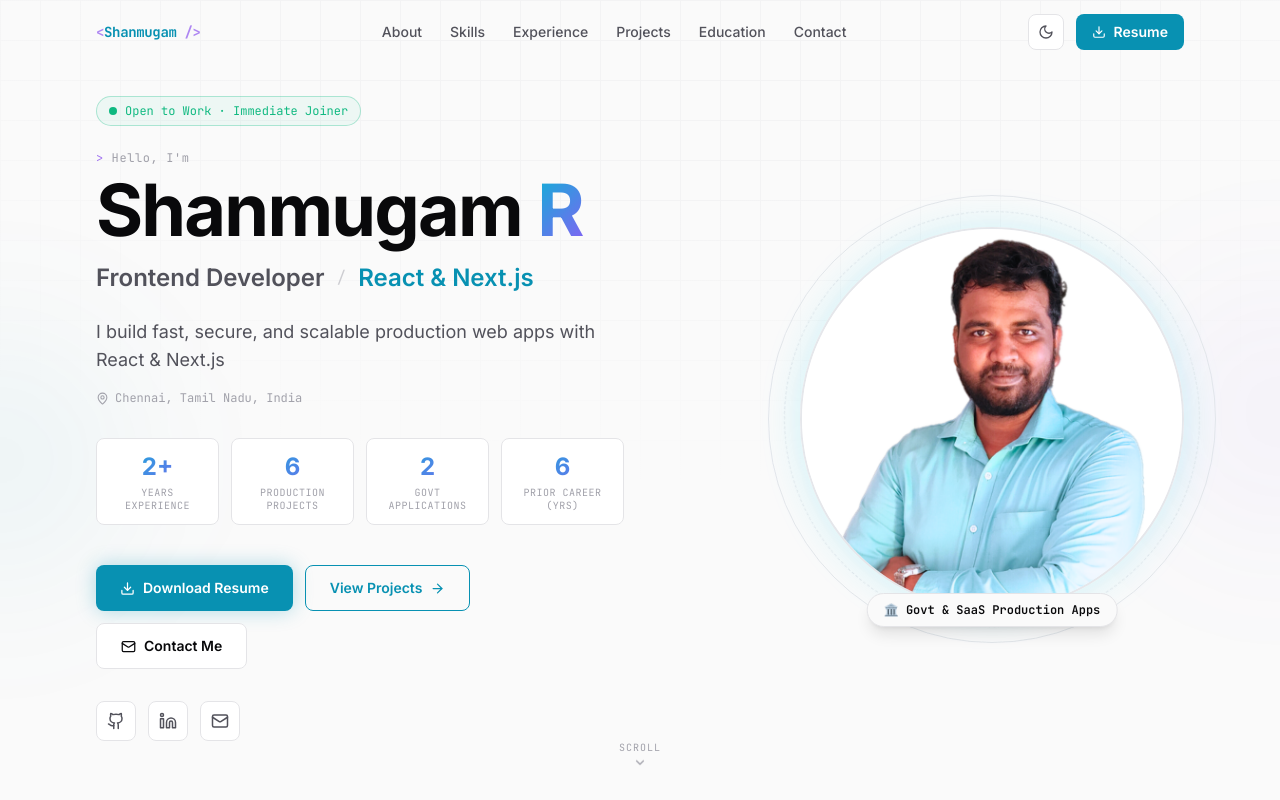
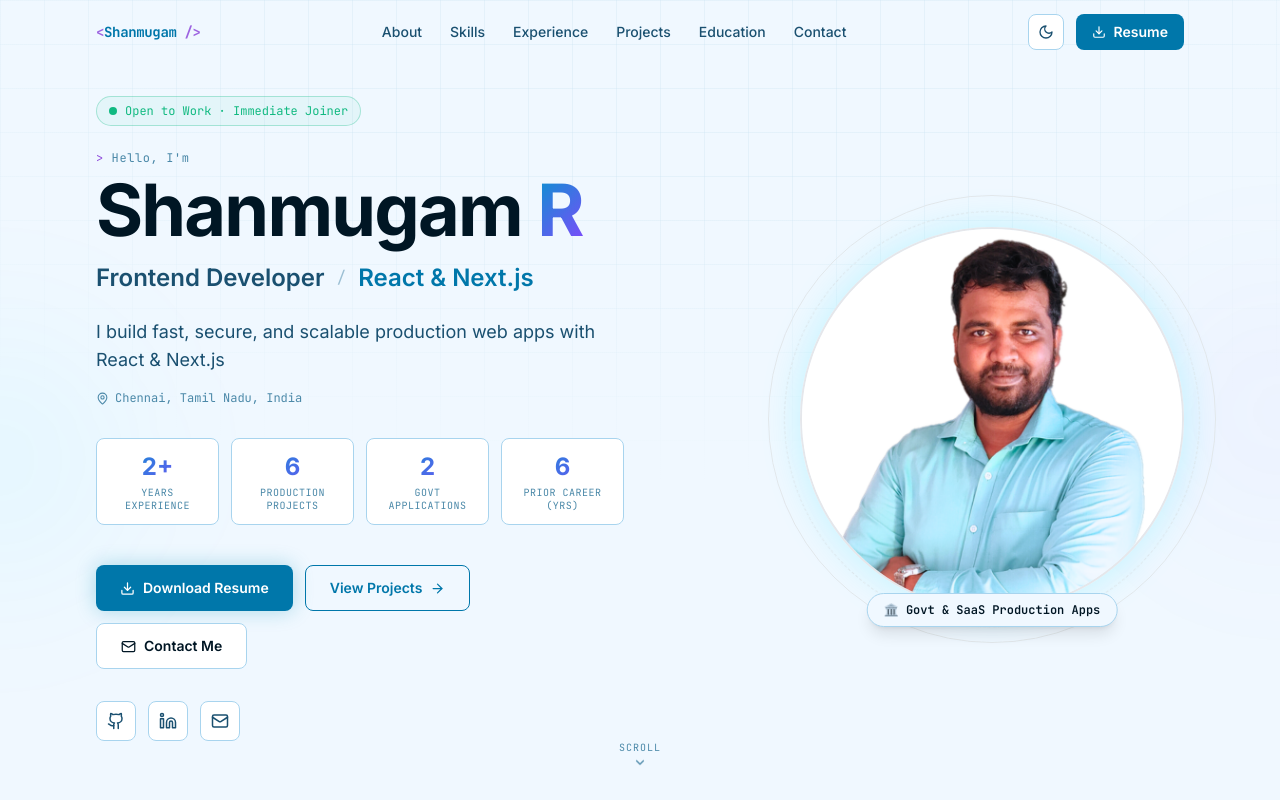
Before and after one commit to Shanmugamrskfamily/shanmugam-portfolio, a Next.js app: page / in a window 1280 px wide. Shown: the top 800 px of the page. Built offline with nearby package versions, Linux system fonts and the light colour scheme.

Commit message:
feat: update portfolio with Tron Legacy theme, enhance styles and components

```diff
--- a/src/app/globals.css
+++ b/src/app/globals.css
@@ -3,36 +3,36 @@
 @tailwind utilities;
 
 @layer base {
-  /* Light mode — clean zinc with cyan accent */
+  /* ─── Light mode — Tron bright terminal ─── */
   :root {
-    --color-primary: #0891b2;
-    --color-primary-hover: #0e7490;
-    --color-accent: #7c3aed;
-    --color-bg: #fafafa;
-    --color-bg-secondary: #f4f4f5;
+    --color-primary: #0077aa;
+    --color-primary-hover: #005580;
+    --color-accent: #6600cc;
+    --color-bg: #f0f8ff;
+    --color-bg-secondary: #e2f0fb;
     --color-surface: #ffffff;
-    --color-border: #e4e4e7;
-    --color-text: #09090b;
-    --color-text-muted: #52525b;
-    --color-text-subtle: #a1a1aa;
-    --gradient-primary: linear-gradient(135deg, #0891b2 0%, #7c3aed 100%);
-    --gradient-accent: linear-gradient(135deg, #06b6d4 0%, #8b5cf6 100%);
+    --color-border: #a8d4ee;
+    --color-text: #001624;
+    --color-text-muted: #1a5070;
+    --color-text-subtle: #4a88a8;
+    --gradient-primary: linear-gradient(135deg, #0077aa 0%, #6600cc 100%);
+    --gradient-accent: linear-gradient(135deg, #0099cc 0%, #8844ff 100%);
   }
 
-  /* Dark mode — near-black zinc with electric cyan accent */
+  /* ─── Dark mode — Tron Legacy ─── */
   .dark {
-    --color-primary: #22d3ee;
-    --color-primary-hover: #67e8f9;
-    --color-accent: #a78bfa;
-    --color-bg: #09090b;
-    --color-bg-secondary: #111113;
-    --color-surface: #18181b;
-    --color-border: #27272a;
-    --color-text: #fafafa;
-    --color-text-muted: #a1a1aa;
-    --color-text-subtle: #52525b;
-    --gradient-primary: linear-gradient(135deg, #0891b2 0%, #7c3aed 100%);
-    --gradient-accent: linear-gradient(135deg, #22d3ee 0%, #a78bfa 100%);
+    --color-primary: #00e5ff;
+    --color-primary-hover: #40eeff;
+    --color-accent: #9b59ff;
+    --color-bg: #000d1a;
+    --color-bg-secondary: #01111f;
+    --color-surface: #051c2e;
+    --color-border: #0a3854;
+    --color-text: #cef0ff;
+    --color-text-muted: #5ab8cc;
+    --color-text-subtle: #1e5a6e;
+    --gradient-primary: linear-gradient(135deg, #00bfff 0%, #9b59ff 100%);
+    --gradient-accent: linear-gradient(135deg, #00e5ff 0%, #9b59ff 100%);
   }
 
   * {
@@ -55,12 +55,13 @@
   }
 
   ::selection {
-    background-color: rgba(8, 145, 178, 0.2);
+    background-color: rgba(0, 119, 170, 0.25);
     color: var(--color-text);
   }
 
   .dark ::selection {
-    background-color: rgba(34, 211, 238, 0.25);
+    background-color: rgba(0, 229, 255, 0.2);
+    color: #00e5ff;
   }
 }
 
@@ -103,31 +104,74 @@
     @apply max-w-6xl mx-auto px-4 sm:px-6 lg:px-8;
   }
 
-  /* Tech-style glow ring for primary elements */
+  /* Tron glow ring */
   .glow-ring {
     box-shadow:
       0 0 0 1px var(--color-primary),
-      0 0 20px rgba(34, 211, 238, 0.12);
+      0 0 16px rgba(0, 119, 170, 0.2);
   }
 
   .dark .glow-ring {
     box-shadow:
       0 0 0 1px var(--color-primary),
-      0 0 24px rgba(34, 211, 238, 0.18);
+      0 0 24px rgba(0, 229, 255, 0.25);
   }
 
-  /* Custom scrollbar */
+  /* Tron card hover glow */
+  .tron-card {
+    transition:
+      border-color 0.3s ease,
+      box-shadow 0.3s ease;
+  }
+
+  .dark .tron-card:hover {
+    box-shadow:
+      0 0 20px rgba(0, 229, 255, 0.08),
+      inset 0 0 20px rgba(0, 229, 255, 0.02);
+  }
+
+  /* Tron badge — used for all tech skill pills */
+  .tron-badge {
+    background: rgba(0, 119, 170, 0.06);
+    border: 1px solid rgba(0, 119, 170, 0.3);
+    color: var(--color-text-muted);
+  }
+
+  .dark .tron-badge {
+    background: rgba(0, 229, 255, 0.05);
+    border: 1px solid rgba(0, 229, 255, 0.2);
+    color: var(--color-text-muted);
+  }
+
+  .tron-badge:hover,
+  .group:hover .tron-badge {
+    border-color: rgba(0, 119, 170, 0.6);
+    color: var(--color-primary);
+  }
+
+  .dark .tron-badge:hover,
+  .dark .group:hover .tron-badge {
+    background: rgba(0, 229, 255, 0.08);
+    border-color: rgba(0, 229, 255, 0.45);
+    color: var(--color-primary);
+  }
+
+  /* Custom scrollbar — Tron style */
   ::-webkit-scrollbar {
-    width: 5px;
+    width: 4px;
   }
 
   ::-webkit-scrollbar-track {
-    background: var(--color-bg-secondary);
+    background: var(--color-bg);
   }
 
   ::-webkit-scrollbar-thumb {
     background: var(--color-border);
-    border-radius: 3px;
+    border-radius: 2px;
+  }
+
+  .dark ::-webkit-scrollbar-thumb {
+    background: rgba(0, 229, 255, 0.25);
   }
 
   ::-webkit-scrollbar-thumb:hover {
--- a/src/components/sections/Experience.tsx
+++ b/src/components/sections/Experience.tsx
@@ -45,7 +45,7 @@ export default function Experience() {
                 {/* Timeline dot */}
                 <div className="absolute left-4 top-6 -translate-x-1/2 w-4 h-4 rounded-full border-2 border-[var(--color-primary)] bg-[var(--color-bg)] hidden sm:block z-10" />
 
-                <div className="rounded-2xl bg-[var(--color-surface)] border border-[var(--color-border)] overflow-hidden hover:border-[var(--color-primary)]/30 hover:shadow-md transition-all duration-300">
+                <div className="tron-card rounded-2xl bg-[var(--color-surface)] border border-[var(--color-border)] overflow-hidden hover:border-[var(--color-primary)]/50 transition-all duration-300">
                   {/* Header */}
                   <div className="p-5 sm:p-6 border-b border-[var(--color-border)]">
                     <div className="flex flex-wrap items-start justify-between gap-3">
@@ -114,7 +114,7 @@ export default function Experience() {
                         {exp.tech.map((t) => (
                           <span
                             key={t}
-                            className="px-2 py-0.5 font-mono text-[11px] rounded bg-[var(--color-bg)] border border-[var(--color-border)] text-[var(--color-text-muted)]"
+                            className="tron-badge px-2 py-0.5 font-mono text-[11px] rounded"
                           >
                             {t}
                           </span>
--- a/src/components/sections/Hero.tsx
+++ b/src/components/sections/Hero.tsx
@@ -18,10 +18,10 @@ export default function Hero() {
       className="relative min-h-screen flex items-center overflow-hidden"
       aria-label="Introduction"
     >
-      {/* Background grid */}
+      {/* Background grid — Tron cyan on dark, subtle blue on light */}
       <div
-        className="absolute inset-0 bg-grid-light dark:bg-grid-dark opacity-30 dark:opacity-100"
-        style={{ backgroundSize: '40px 40px' }}
+        className="absolute inset-0 bg-grid-light dark:bg-grid-dark opacity-60 dark:opacity-100"
+        style={{ backgroundSize: '44px 44px' }}
         aria-hidden
       />
 
@@ -35,15 +35,15 @@ export default function Hero() {
         aria-hidden
       />
 
-      {/* Accent glow blobs */}
+      {/* Tron glow blobs */}
       <div
         className="absolute top-1/3 -left-48 w-96 h-96 rounded-full blur-3xl pointer-events-none"
-        style={{ background: 'radial-gradient(circle, rgba(8,145,178,0.07) 0%, transparent 70%)' }}
+        style={{ background: 'radial-gradient(circle, rgba(0,229,255,0.06) 0%, transparent 70%)' }}
         aria-hidden
       />
       <div
         className="absolute bottom-1/4 -right-48 w-96 h-96 rounded-full blur-3xl pointer-events-none"
-        style={{ background: 'radial-gradient(circle, rgba(124,58,237,0.06) 0%, transparent 70%)' }}
+        style={{ background: 'radial-gradient(circle, rgba(155,89,255,0.05) 0%, transparent 70%)' }}
         aria-hidden
       />
 
@@ -183,16 +183,16 @@ export default function Hero() {
             transition={{ duration: 0.7, ease: 'easeOut', delay: 0.2 }}
             className="flex justify-center lg:justify-end"
           >
-            <div className="relative">
+            <div className="relative mb-10 lg:mb-0">
               {/* Decorative rings */}
               <div className="absolute -inset-4 rounded-full border border-dashed border-[var(--color-primary)]/20 animate-spin-slow" />
               <div className="absolute -inset-8 rounded-full border border-[var(--color-primary)]/08" />
 
-              {/* Glow behind photo */}
+              {/* Tron glow behind photo */}
               <div
                 className="absolute inset-0 rounded-full blur-2xl"
                 style={{
-                  background: 'radial-gradient(circle, rgba(34,211,238,0.12) 0%, transparent 70%)',
+                  background: 'radial-gradient(circle, rgba(0,229,255,0.14) 0%, transparent 70%)',
                 }}
               />
 
@@ -221,7 +221,7 @@ export default function Hero() {
           initial={{ opacity: 0 }}
           animate={{ opacity: 1 }}
           transition={{ delay: 1.2, duration: 0.5 }}
-          className="absolute bottom-8 left-1/2 -translate-x-1/2 flex flex-col items-center gap-1 text-[var(--color-text-subtle)]"
+          className="absolute bottom-8 left-1/2 -translate-x-1/2 hidden lg:flex flex-col items-center gap-1 text-[var(--color-text-subtle)]"
         >
           <span className="font-mono text-[10px] tracking-widest uppercase">scroll</span>
           <ChevronDown size={14} className="animate-bounce" />
--- a/tailwind.config.ts
+++ b/tailwind.config.ts
@@ -9,50 +9,16 @@ const config: Config = {
   ],
   theme: {
     extend: {
-      colors: {
-        cyan: {
-          50: '#ecfeff',
-          100: '#cffafe',
-          200: '#a5f3fc',
-          300: '#67e8f9',
-          400: '#22d3ee',
-          500: '#06b6d4',
-          600: '#0891b2',
-          700: '#0e7490',
-          800: '#155e75',
-          900: '#164e63',
-          950: '#083344',
-        },
-        violet: {
-          400: '#a78bfa',
-          500: '#8b5cf6',
-          600: '#7c3aed',
-          700: '#6d28d9',
-        },
-        zinc: {
-          50: '#fafafa',
-          100: '#f4f4f5',
-          200: '#e4e4e7',
-          300: '#d4d4d8',
-          400: '#a1a1aa',
-          500: '#71717a',
-          600: '#52525b',
-          700: '#3f3f46',
-          800: '#27272a',
-          900: '#18181b',
-          950: '#09090b',
-        },
-      },
       fontFamily: {
         sans: ['var(--font-inter)', 'system-ui', 'sans-serif'],
-        mono: ['var(--font-mono)', 'JetBrains Mono', 'Fira Code', 'Cascadia Code', 'monospace'],
+        mono: ['var(--font-mono)', 'JetBrains Mono', 'Fira Code', 'monospace'],
       },
       animation: {
         'fade-up': 'fadeUp 0.6s ease-out forwards',
         'fade-in': 'fadeIn 0.5s ease-out forwards',
         pulse: 'pulse 2s cubic-bezier(0.4, 0, 0.6, 1) infinite',
         'spin-slow': 'spin 8s linear infinite',
-        'glow-pulse': 'glowPulse 3s ease-in-out infinite',
+        'tron-pulse': 'tronPulse 3s ease-in-out infinite',
       },
       keyframes: {
         fadeUp: {
@@ -63,30 +29,32 @@ const config: Config = {
           from: { opacity: '0' },
           to: { opacity: '1' },
         },
-        glowPulse: {
-          '0%, 100%': { opacity: '0.6' },
-          '50%': { opacity: '1' },
+        tronPulse: {
+          '0%, 100%': { opacity: '0.5', boxShadow: '0 0 8px rgba(0,229,255,0.3)' },
+          '50%': { opacity: '1', boxShadow: '0 0 20px rgba(0,229,255,0.6)' },
         },
       },
       backgroundImage: {
+        /* Light mode: subtle blue grid */
+        'grid-light': [
+          'linear-gradient(to right, rgba(0,119,170,0.08) 1px, transparent 1px)',
+          'linear-gradient(to bottom, rgba(0,119,170,0.08) 1px, transparent 1px)',
+        ].join(', '),
+        /* Dark mode: Tron cyan grid */
+        'grid-dark': [
+          'linear-gradient(to right, rgba(0,229,255,0.07) 1px, transparent 1px)',
+          'linear-gradient(to bottom, rgba(0,229,255,0.07) 1px, transparent 1px)',
+        ].join(', '),
+        /* Legacy dot patterns */
         'dot-grid': 'radial-gradient(circle, #94a3b8 1px, transparent 1px)',
-        'dot-grid-dark': 'radial-gradient(circle, #27272a 1px, transparent 1px)',
-        'grid-light': `linear-gradient(to right, #e4e4e7 1px, transparent 1px),
-                       linear-gradient(to bottom, #e4e4e7 1px, transparent 1px)`,
-        'grid-dark': `linear-gradient(to right, #27272a 1px, transparent 1px),
-                      linear-gradient(to bottom, #27272a 1px, transparent 1px)`,
-      },
-      backgroundSize: {
-        'dot-sm': '24px 24px',
-        'dot-md': '32px 32px',
-        'grid-sm': '32px 32px',
+        'dot-grid-dark': 'radial-gradient(circle, rgba(0,229,255,0.18) 1px, transparent 1px)',
       },
       boxShadow: {
-        'glow-cyan': '0 0 40px rgba(34, 211, 238, 0.2)',
-        'glow-cyan-sm': '0 0 20px rgba(34, 211, 238, 0.15)',
-        'glow-violet': '0 0 40px rgba(167, 139, 250, 0.2)',
-        'glow-navy': '0 0 40px rgba(8, 145, 178, 0.2)',
-        'glow-blue': '0 0 40px rgba(34, 211, 238, 0.2)',
+        'glow-cyan': '0 0 40px rgba(0, 229, 255, 0.2)',
+        'glow-cyan-sm': '0 0 16px rgba(0, 229, 255, 0.15)',
+        'glow-blue': '0 0 40px rgba(0, 119, 170, 0.2)',
+        'glow-navy': '0 0 40px rgba(0, 119, 170, 0.2)',
+        'tron-card': '0 0 0 1px rgba(0, 229, 255, 0.12), 0 0 20px rgba(0, 229, 255, 0.06)',
       },
     },
   },
```
Also changed, not shown: src/components/sections/Projects.tsx (+2 -5 lines), src/components/sections/Skills.tsx (+10 -7 lines), src/data/portfolio.ts (+4 -4 lines), 1 other file (tests, documents, lock files or other folders).
